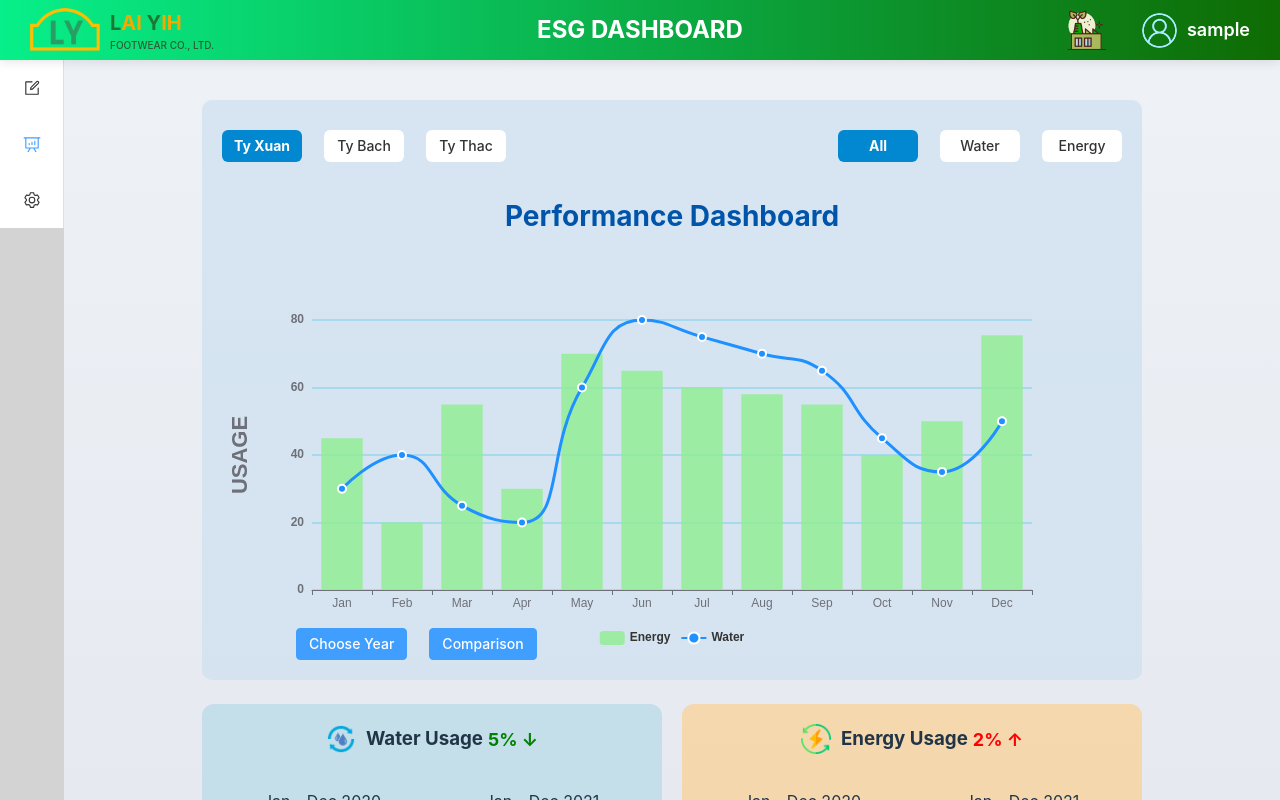
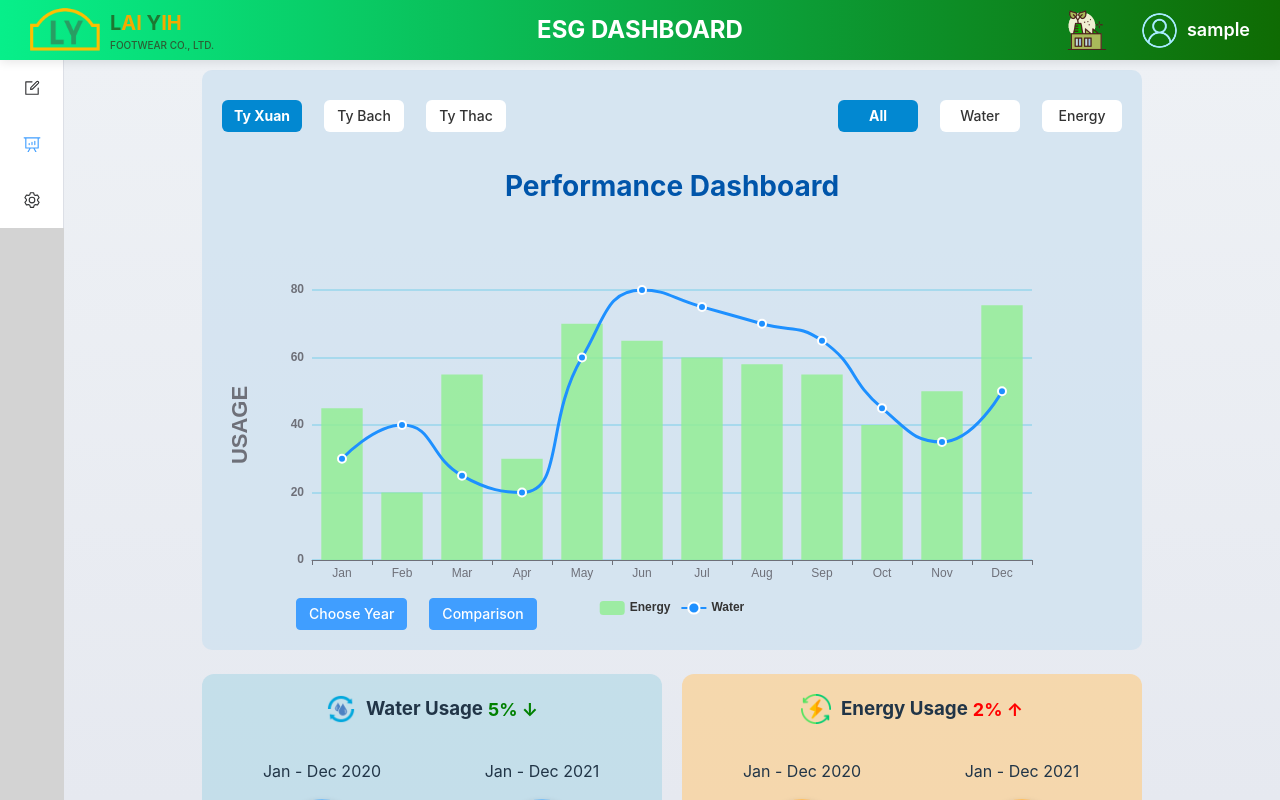
Before and after one commit to fengmanchin890/esg-api, a Vue app: page /mainPage/analyze in a window 1280 px wide. Built offline with nearby package versions, Linux system fonts and the light colour scheme; sample sign-in values are in the browser's storage; what ry-edit-table would draw is missing.

Commit message:
fixed cancel button

```diff
--- a/src/views/Analyze.vue
+++ b/src/views/Analyze.vue
@@ -56,7 +56,7 @@
       </div>
       <div class="footer-buttons">
         <el-button type="primary" @click="confirmSelection">Apply</el-button>
-        <el-button @click="showDatePickerYear = false">Cancel</el-button>
+        <el-button @click="showDatePicker = false">Cancel</el-button>
       </div>
     </el-dialog>
 
@@ -273,6 +273,7 @@ const confirmSelection = () => {
   flex-direction: column;
   align-items: center;
   padding: 20px;
+  margin-top:-30px;
 }
 
 .button-group {
```
